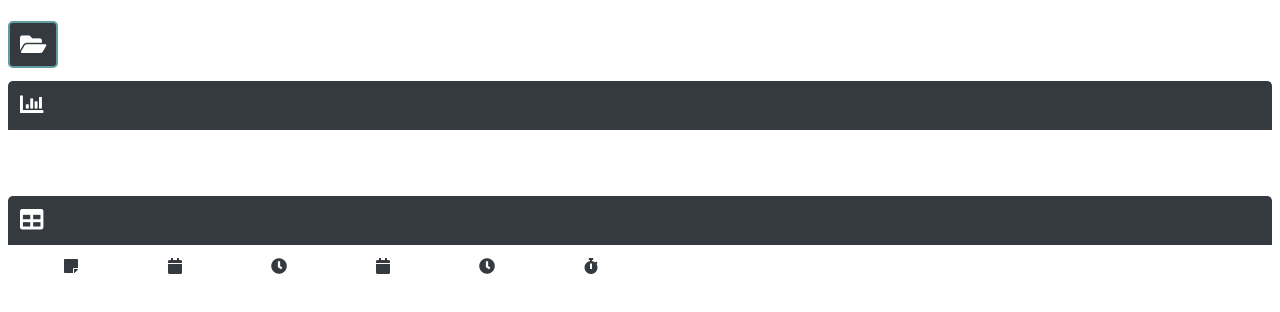
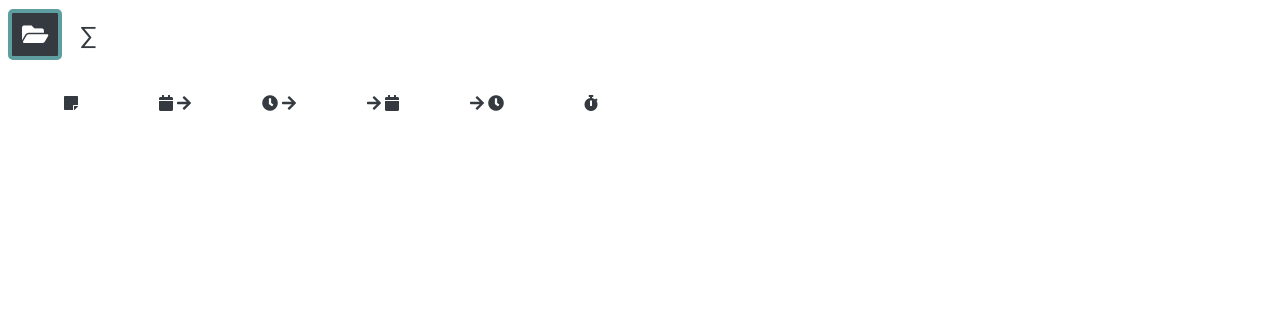
Before and after one commit to petermeissner/calendarstats, a plain HTML site: page index.html in a window 1280 px wide. Drawn offline with Linux system fonts and the light colour scheme.

Commit message:
relayouting

```diff
--- a/index.html
+++ b/index.html
@@ -24,30 +24,13 @@
       </label>
     </div>
 
-
-
-    <div class="content-box" id="stats">
-
-      <div class="title">
-        <i style="font-size:130%;" class="fas fa-chart-bar"></i>
-      </div>
-
-      <div class="content">
-        <div id="statsline">
-
-          <div id="statsline_stats" style="margin-top:10px;">
-
-          </div>
-
-        </div>
-      </div>
+    <div class="stats">
+      <span id="stats_icon">&#8721; </span> <span id="statsline_stats"></span>
     </div>
 
 
     <div id="calenderstats" class="content-box">
-      <div class="title">
-        <i style="font-size:130%;" class="fas fa-table"></i>
-      </div>
+
       <div class="content">
 
         <table id="table_id" class="display">
@@ -57,16 +40,16 @@
                 <i class="fas fa-sticky-note"></i>
               </th>
               <th>
-                <i class="fas fa-calendar"></i>
+                <i class="fas fa-calendar"></i> <i class="fas fa-arrow-right"></i>
               </th>
               <th>
-                <i class="fas fa-clock"></i>
+                <i class="fas fa-clock"></i> <i class="fas fa-arrow-right"></i>
               </th>
               <th>
-                <i class="fas fa-calendar"></i>
+                <i class="fas fa-arrow-right"></i> <i class="fas fa-calendar"></i>
               </th>
               <th>
-                <i class="fas fa-clock"></i>
+                <i class="fas fa-arrow-right"></i> <i class="fas fa-clock"></i>
               </th>
               <th>
                 <i class="fas fa-stopwatch"></i>
@@ -81,8 +64,9 @@
     </div>
 
 
-
-
+<script>
+  $(".stats").on("click", function (){calender_stats();}) ;
+</script>
 
   </body>
 
--- a/js/calenderstats_do.js
+++ b/js/calenderstats_do.js
@@ -122,7 +122,6 @@ $(document).ready(
     document
       .getElementById('file_input_selector')
       .addEventListener('change', handleFileSelect, false);
-
   }
 );
 
--- a/style/base.css
+++ b/style/base.css
@@ -63,7 +63,7 @@ th {
   background-color: #343a40;
   color: white;
   border-radius: 5px;
-  border:2px solid cadetblue;
+  border:4px solid cadetblue;
   padding: 10px;
   text-align: center;
   text-decoration: none;
@@ -77,3 +77,33 @@ th {
   color: whitesmoke;
   filter: brightness(85%);
 }
+
+
+.dataTables_paginate, .dataTable, .dataTables_info {
+  font-size: 80%;
+    line-height: 1.15em;
+}
+
+
+#fileupload {
+  float: left;
+}
+
+
+#calenderstats {
+  clear: both;
+}
+
+.stats {
+  float: left;
+  font-size: 150%;
+  width: 80%;
+  height: 27px;
+  padding: 18px;
+}
+
+
+td {
+  border-left: 1px solid lightgray;
+  border-right: 1px solid lightgray;
+}
```
Also changed, not shown: favicon.ico (added).
